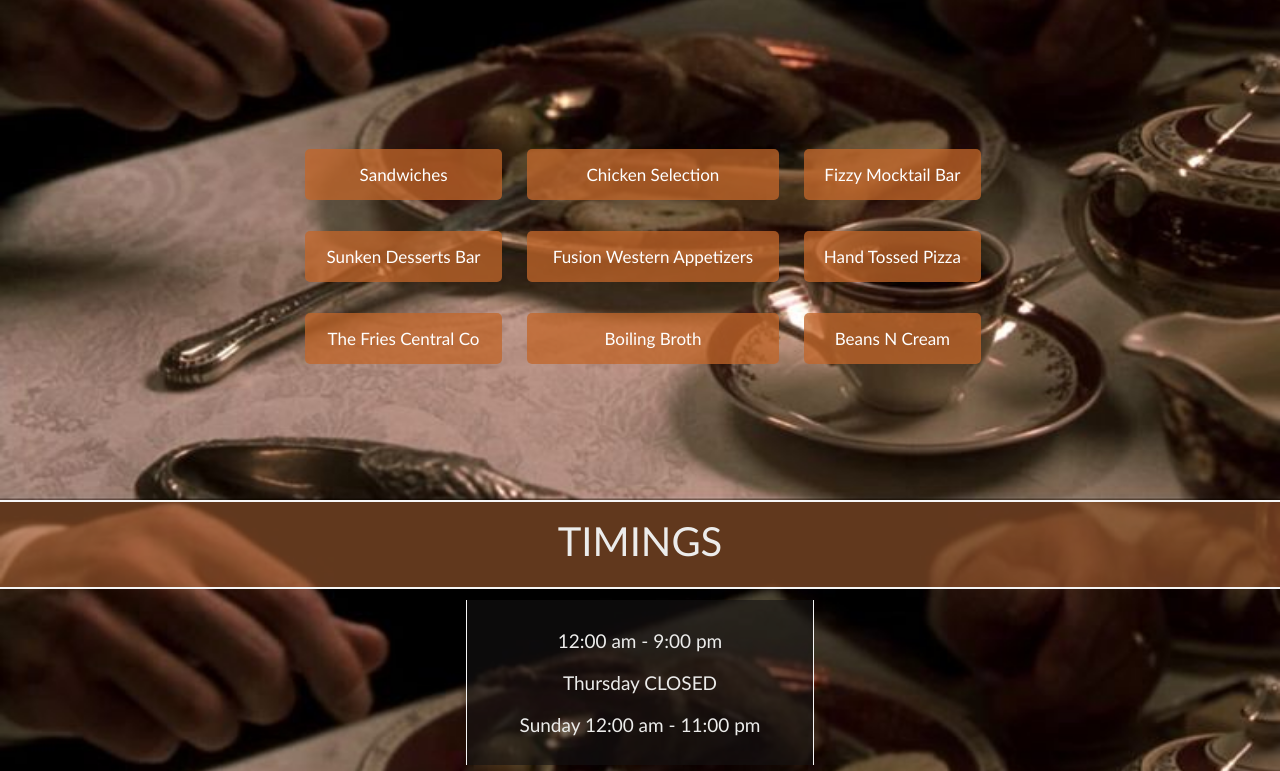
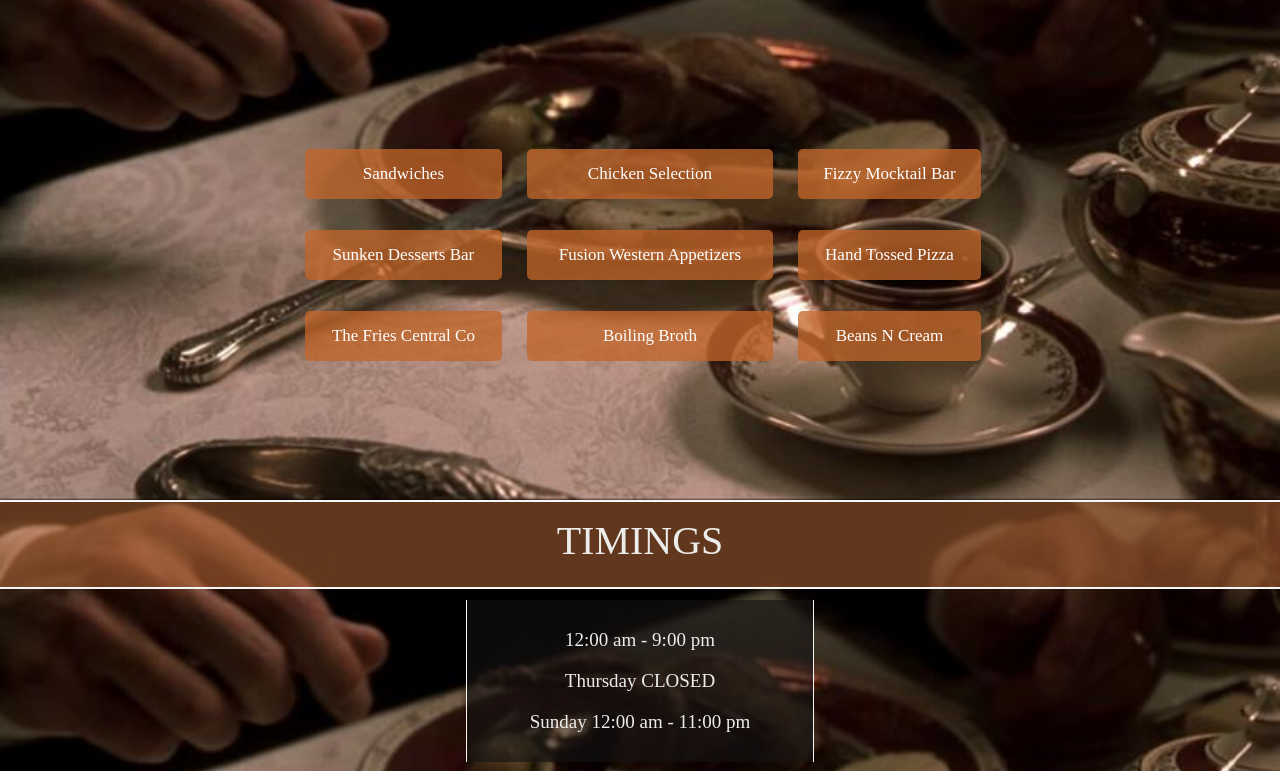
Before and after one commit to srna2209/Restaurant-website, a plain HTML site: page index.html in a window 1280 px wide. Shown: the part 691-1462 px from the top of the page. Drawn offline with Linux system fonts and the light colour scheme.

Commit message:
Update font in index.html

```diff
--- a/index.html
+++ b/index.html
@@ -10,7 +10,7 @@
         {
             margin: 0px;
             padding: 0px;
-            font-family: 'Gill Sans', 'Gill Sans MT', Calibri, 'Trebuchet MS', sans-serif;
+            font-family: 'Times New Roman', Times, serif;
         }
     </style>
 </head>
```
